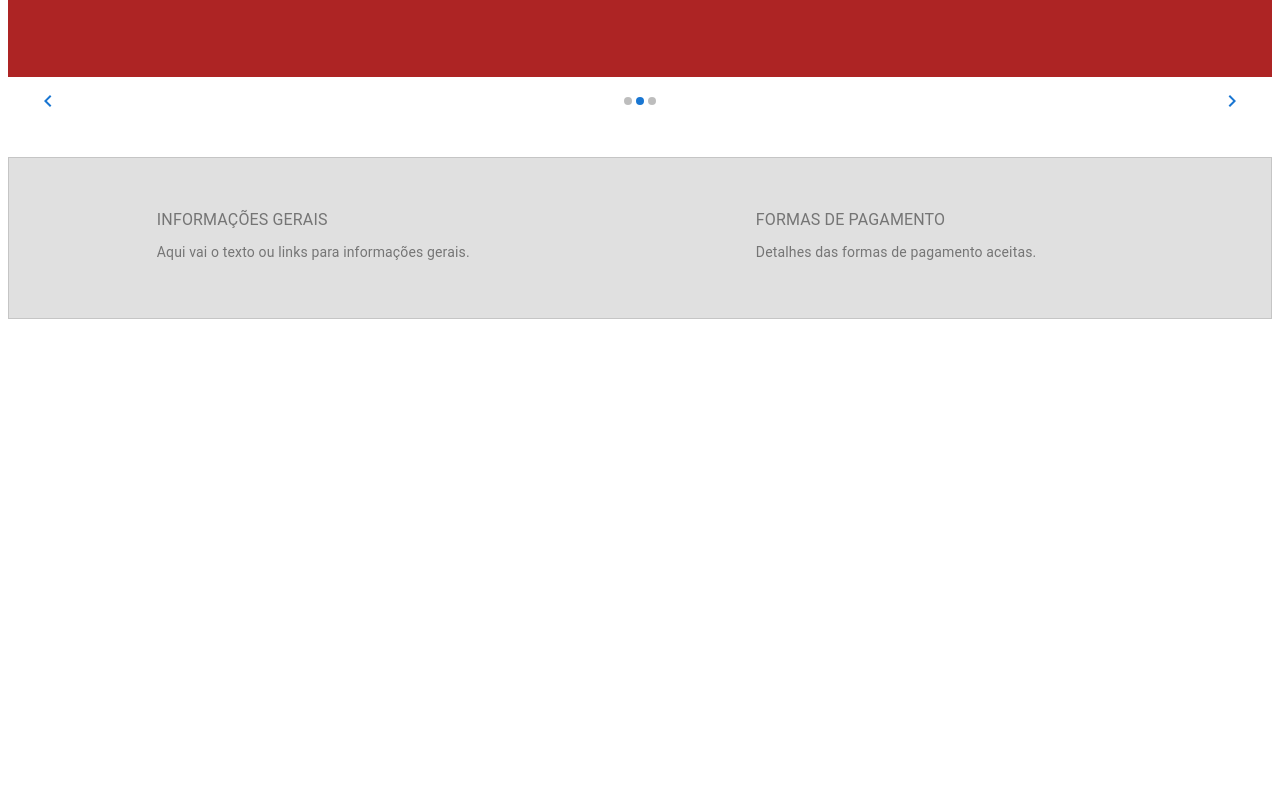
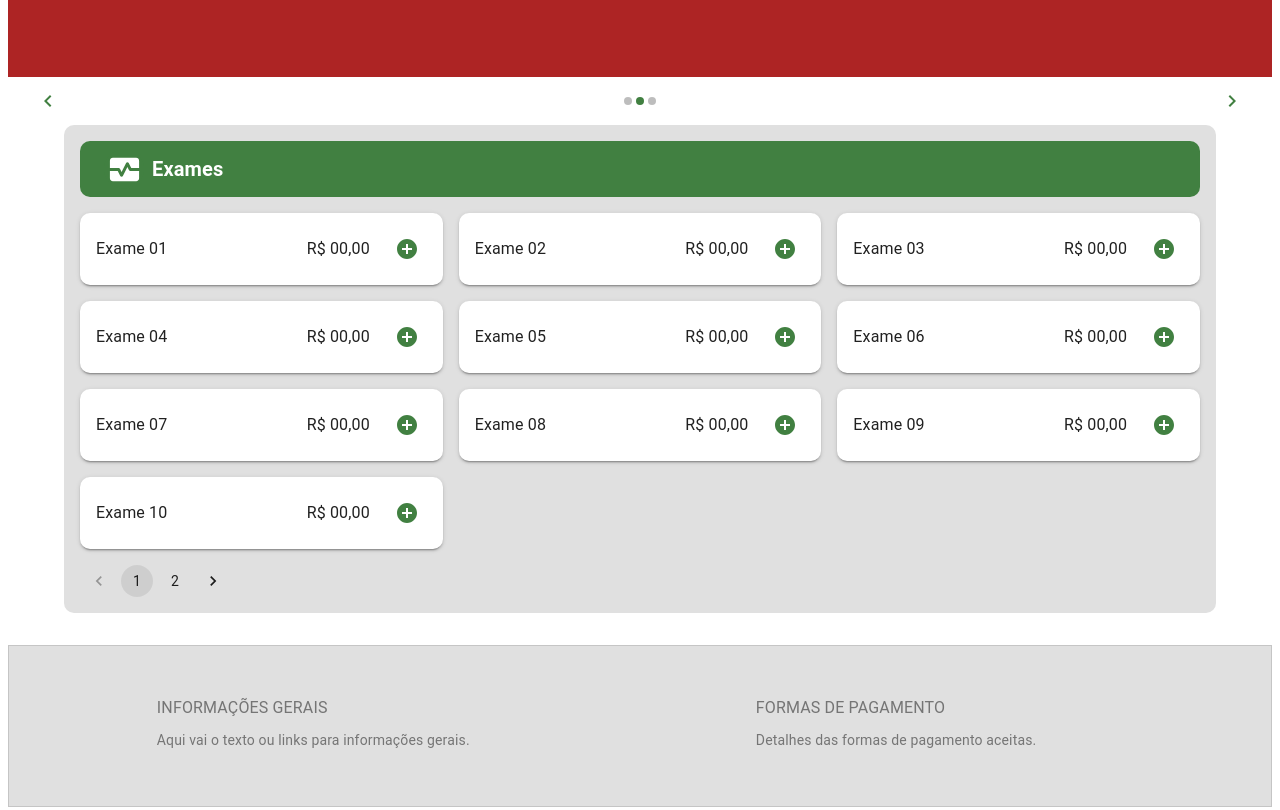
Before and after one commit to AntonioEpichin/orcalab, a Next.js app: page / in a window 1280 px wide. Shown: the part 452-1262 px from the top of the page. Before the commit the page ends 800 px from the top, so only its background shows below. Built offline with nearby package versions, Linux system fonts and the light colour scheme.

Commit message:
criado ExamesTable component

```diff
--- a/package.json
+++ b/package.json
@@ -12,6 +12,7 @@
     "@emotion/react": "^11.11.4",
     "@emotion/styled": "^11.11.5",
     "@mui/icons-material": "^5.15.16",
+    "@mui/lab": "^5.0.0-alpha.170",
     "@mui/material": "^5.15.16",
     "next": "14.2.3",
     "react": "^18",
--- a/src/app/page.js
+++ b/src/app/page.js
@@ -1,9 +1,11 @@
 import BannerCarousel from "@/components/BannerCarousel";
+import ExamesTable from "@/components/ExamesTable";
 
 export default function Home() {
   return (
     <main >
       <BannerCarousel/>
+      <ExamesTable/>
     </main>
   );
 }
--- a/src/components/BannerCarousel.jsx
+++ b/src/components/BannerCarousel.jsx
@@ -5,12 +5,22 @@ import { Box, Paper, MobileStepper, Button } from '@mui/material';
 import { useTheme } from '@mui/material/styles';
 import KeyboardArrowLeft from '@mui/icons-material/KeyboardArrowLeft';
 import KeyboardArrowRight from '@mui/icons-material/KeyboardArrowRight';
+import { createTheme,ThemeProvider } from '@mui/material/styles';
 
 const banners = [
   "/images/banners/banner01.png",
   "/images/banners/banner02.png",
   "/images/banners/banner03.png",
 ];
+
+const defaultTheme = createTheme({
+  palette: {
+    primary: {
+      main: '#418041',  // Cor principal verde escuro
+      light: 'rgba(65, 128, 65, 0.8)',  // Verde claro para efeitos de hover
+    }
+  }
+});
 
 export default function BannerCarousel() {
   const theme = useTheme();
@@ -33,6 +43,7 @@ export default function BannerCarousel() {
   }, []);
 
   return (
+    <ThemeProvider theme={defaultTheme}>
     <Box sx={{ maxWidth: '100%', flexGrow: 1 }}>
       <Paper
         square
@@ -80,5 +91,6 @@ export default function BannerCarousel() {
         }
       />
     </Box>
+    </ThemeProvider>
   );
 }
--- /dev/null
+++ b/src/components/ExamesTable.jsx
@@ -0,0 +1,102 @@
+'use client'
+
+import React, { useState } from 'react';
+import { Avatar, Grid, Paper, Typography, IconButton, Box, Container  } from '@mui/material';
+import AddCircleIcon from '@mui/icons-material/AddCircle';
+import AssessmentIcon from '@mui/icons-material/Assessment';  // Ícone de exames
+import { createTheme, ThemeProvider } from '@mui/material/styles';
+import MonitorHeartIcon from '@mui/icons-material/MonitorHeart';
+import { Pagination } from '@mui/material'
+
+
+const exames = [
+  { id: 1, nome: 'Exame 01', preco: 'R$ 00,00' },
+  { id: 2, nome: 'Exame 02', preco: 'R$ 00,00' },
+  { id: 3, nome: 'Exame 03', preco: 'R$ 00,00' },
+  { id: 4, nome: 'Exame 04', preco: 'R$ 00,00' },
+  { id: 5, nome: 'Exame 05', preco: 'R$ 00,00' },
+  { id: 6, nome: 'Exame 06', preco: 'R$ 00,00' },
+  { id: 7, nome: 'Exame 07', preco: 'R$ 00,00' },
+  { id: 8, nome: 'Exame 08', preco: 'R$ 00,00' },
+  { id: 9, nome: 'Exame 09', preco: 'R$ 00,00' },
+  { id: 10, nome: 'Exame 10', preco: 'R$ 00,00' },
+  { id: 11, nome: 'Exame 11', preco: 'R$ 00,00' },
+  { id: 12, nome: 'Exame 12', preco: 'R$ 00,00' },
+  { id: 13, nome: 'Exame 13', preco: 'R$ 00,00' },
+  { id: 14, nome: 'Exame 14', preco: 'R$ 00,00' },
+  { id: 15, nome: 'Exame 15', preco: 'R$ 00,00' },
+  { id: 16, nome: 'Exame 16', preco: 'R$ 00,00' },
+  { id: 17, nome: 'Exame 17', preco: 'R$ 00,00' },
+  { id: 18, nome: 'Exame 18', preco: 'R$ 00,00' },
+  { id: 19, nome: 'Exame 19', preco: 'R$ 00,00' },
+  { id: 20, nome: 'Exame 20', preco: 'R$ 00,00' },
+  // ... outros exames
+];
+
+const defaultTheme = createTheme({
+  palette: {
+    primary: {
+      main: '#418041',  // Cor principal verde escuro
+      light: 'rgba(65, 128, 65, 0.8)',  // Verde claro para efeitos de hover
+    }
+  }
+});
+
+const Item = ({ nome, preco }) => (
+  <Grid item xs={6} sm={4} md={3}>
+    <Paper elevation={2} sx={{ display: 'flex', justifyContent: 'space-between', alignItems: 'center', p: 2, borderRadius: '10px' }}>
+      <Typography variant="body1">{nome}</Typography>
+      <Box display="flex" alignItems="center">
+        <Typography variant="body1" sx={{ minWidth: '80px' }}>{preco}</Typography>
+        <IconButton aria-label="adicionar exame">
+          <AddCircleIcon sx={{ color: 'primary.main' }} />
+        </IconButton>
+      </Box>
+    </Paper>
+  </Grid>
+);
+
+export default function ExamesTable() {
+  const [page, setPage] = useState(1);
+  const itemsPerPage = 10; // Número de itens por página
+
+  const handleChangePage = (event, newPage) => {
+    setPage(newPage);
+  };
+
+  const count = Math.ceil(exames.length / itemsPerPage);
+  const paginatedExames = exames.slice((page - 1) * itemsPerPage, page * itemsPerPage);
+
+  return (
+    <ThemeProvider theme={defaultTheme}>
+      <Container component="main">
+        <Paper sx={{ padding: 2, borderRadius: '10px', backgroundColor: '#e0e0e0' }} elevation={0}>
+          <Box sx={{ display: 'flex', alignItems: 'center', pl: 2, mb: 2, backgroundColor: 'primary.main', borderRadius: '10px' }}>
+            <Avatar sx={{ m: 1, bgcolor: 'primary.main' }}>
+              <MonitorHeartIcon fontSize='large' />
+            </Avatar>
+            <Typography variant="h6" sx={{ fontWeight: 'bold', color: '#fff',  }}>
+              Exames
+            </Typography>
+          </Box>
+          <Grid container spacing={2}>
+            {paginatedExames.map((exame) => (
+              <Grid item xs={12} sm={6} md={4} key={exame.id}>
+                <Paper elevation={2} sx={{ display: 'flex', justifyContent: 'space-between', alignItems: 'center', p: 2, borderRadius: '10px' }}>
+                  <Typography variant="body1">{exame.nome}</Typography>
+                  <Box display="flex" alignItems="center">
+                    <Typography variant="body1" sx={{ minWidth: '80px' }}>{exame.preco}</Typography>
+                    <IconButton aria-label="adicionar exame">
+                      <AddCircleIcon sx={{ color: 'primary.main' }} />
+                    </IconButton>
+                  </Box>
+                </Paper>
+              </Grid>
+            ))}
+          </Grid>
+          <Pagination count={count} page={page} onChange={handleChangePage} sx={{ mt: 2, justifyContent: 'center' }} />
+        </Paper>
+      </Container>
+    </ThemeProvider>
+  );
+}
```
Also changed, not shown: 1 other file (tests, documents, lock files or other folders).
